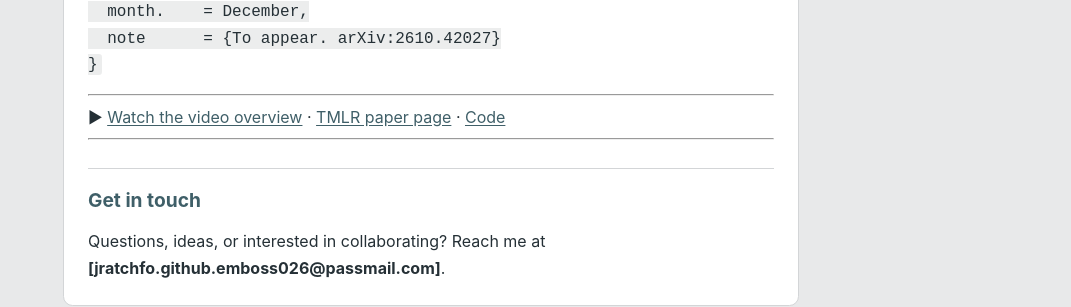
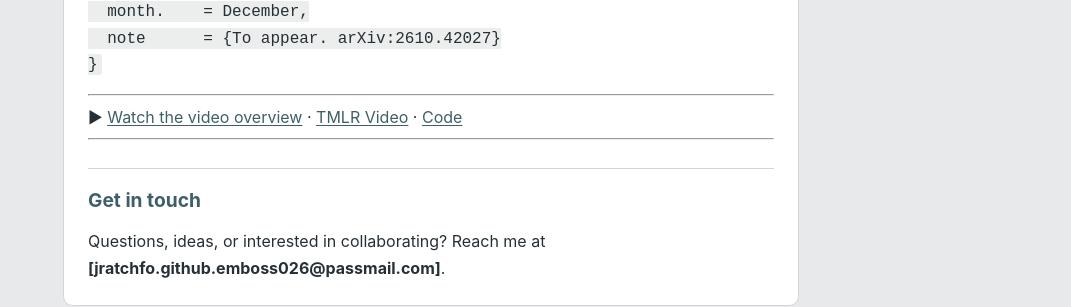
Before and after one commit to jratchfo/jratchfo.github.io, a Jekyll site: the page built from spline_research_overview.md, in a window 1280 px wide and 900 px high, scrolled down 3048 px. Shown: the part 431-738 px from the top of the window, without its empty margins (209-1280 px from the left). Built offline with Jekyll 4.4.1, drawn with Linux system fonts in a browser that asks for light colours; our own code applies the rules of GitHub Pages for plain Markdown files.

Commit message:
Update spline_research_overview.md

```diff
--- a/spline_research_overview.md
+++ b/spline_research_overview.md
@@ -95,7 +95,7 @@ J. Ratchford, R. Romagnoli, and M. H. Klein, "A Neural Network Approach towards
 
 ---
 
-▶ [Watch the video overview](https://youtu.be/bjBo2bwbaxM) · [TMLR paper page](tmlr) · [Code](https://github.com/cmu-sei/bspline_net)
+▶ [Watch the video overview](https://youtu.be/bjBo2bwbaxM) · [TMLR Video](tmlr) · [Code](https://github.com/cmu-sei/bspline_net)
 
 ---
 ## Get in touch
```
